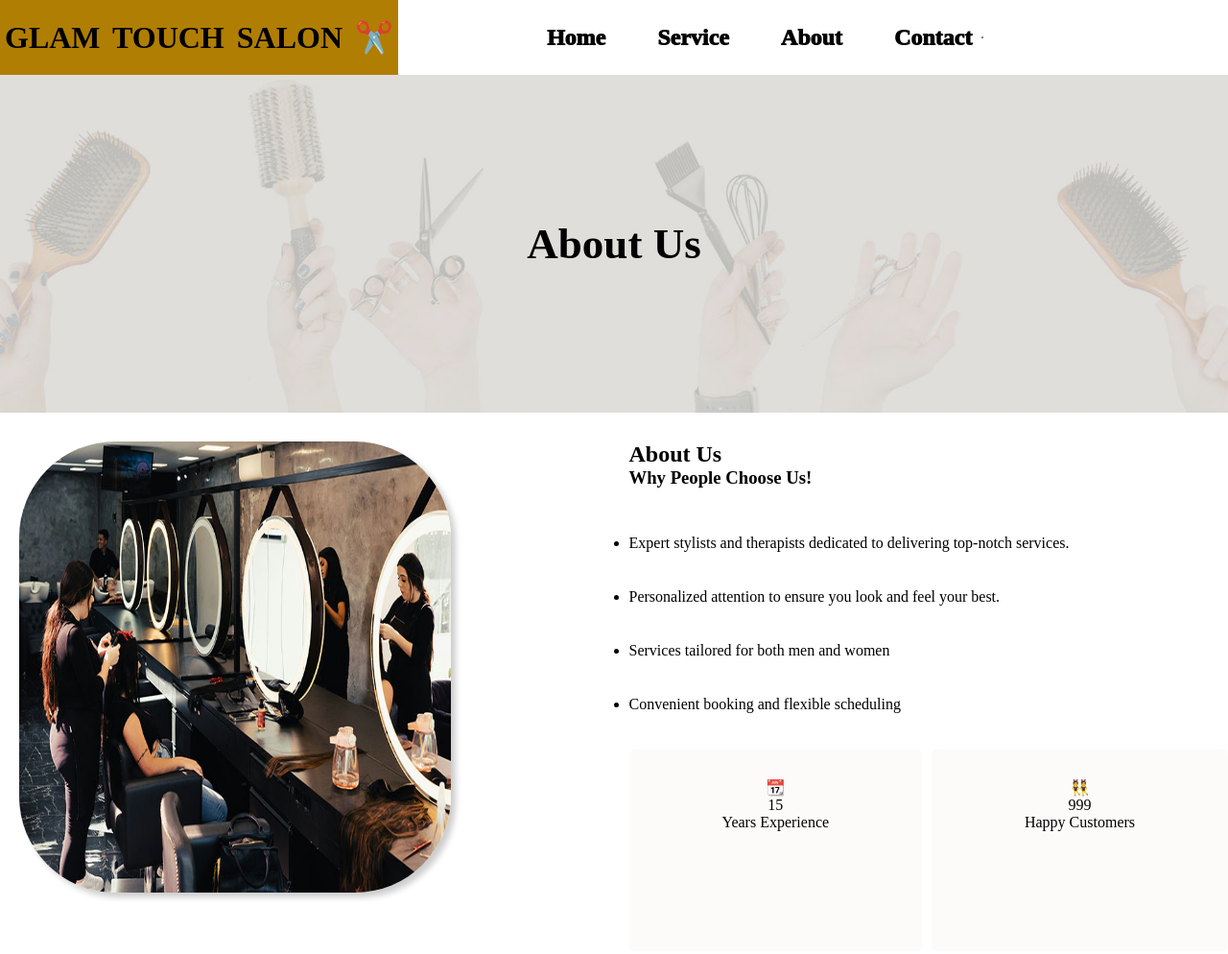
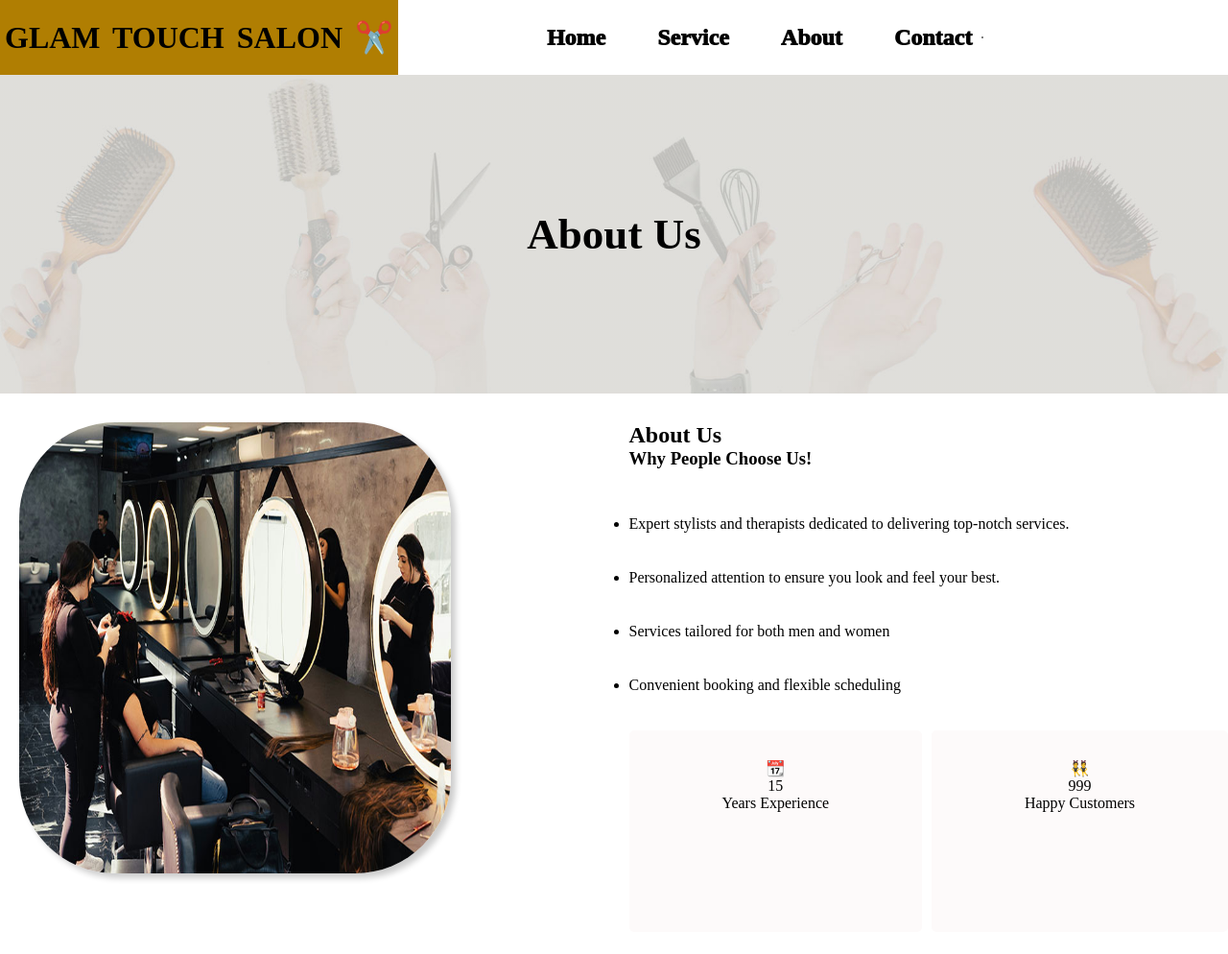
Before and after one commit to gloriayo669-web/beauty-salon-web, a plain HTML site: page about.html in a window 1280 px wide. Shown: the top 994 px of the page at 96% size. Drawn offline with Linux system fonts and the light colour scheme.

Commit message:
Update about.css

```diff
--- a/about.css
+++ b/about.css
@@ -156,7 +156,7 @@ nav a:hover {
             rgba(0, 0, 0, 0.1)),
         url(page-header.jpg) center/cover no-repeat;
         text-align: center;
-        padding: 150px;
+        padding: 140px;
         font-size: 30px;
         transition: filter 0.4s ease-in-out;
 }
```
